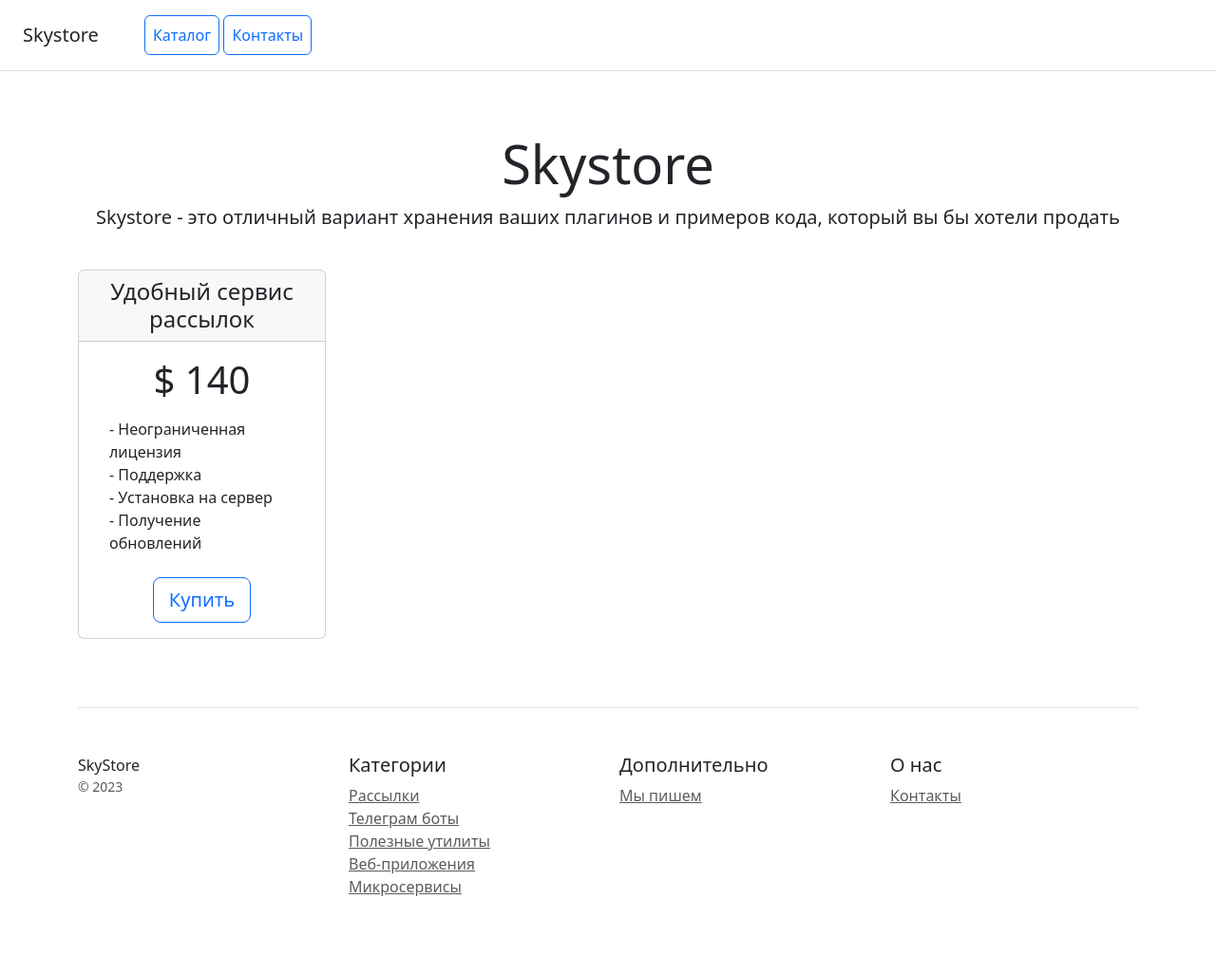
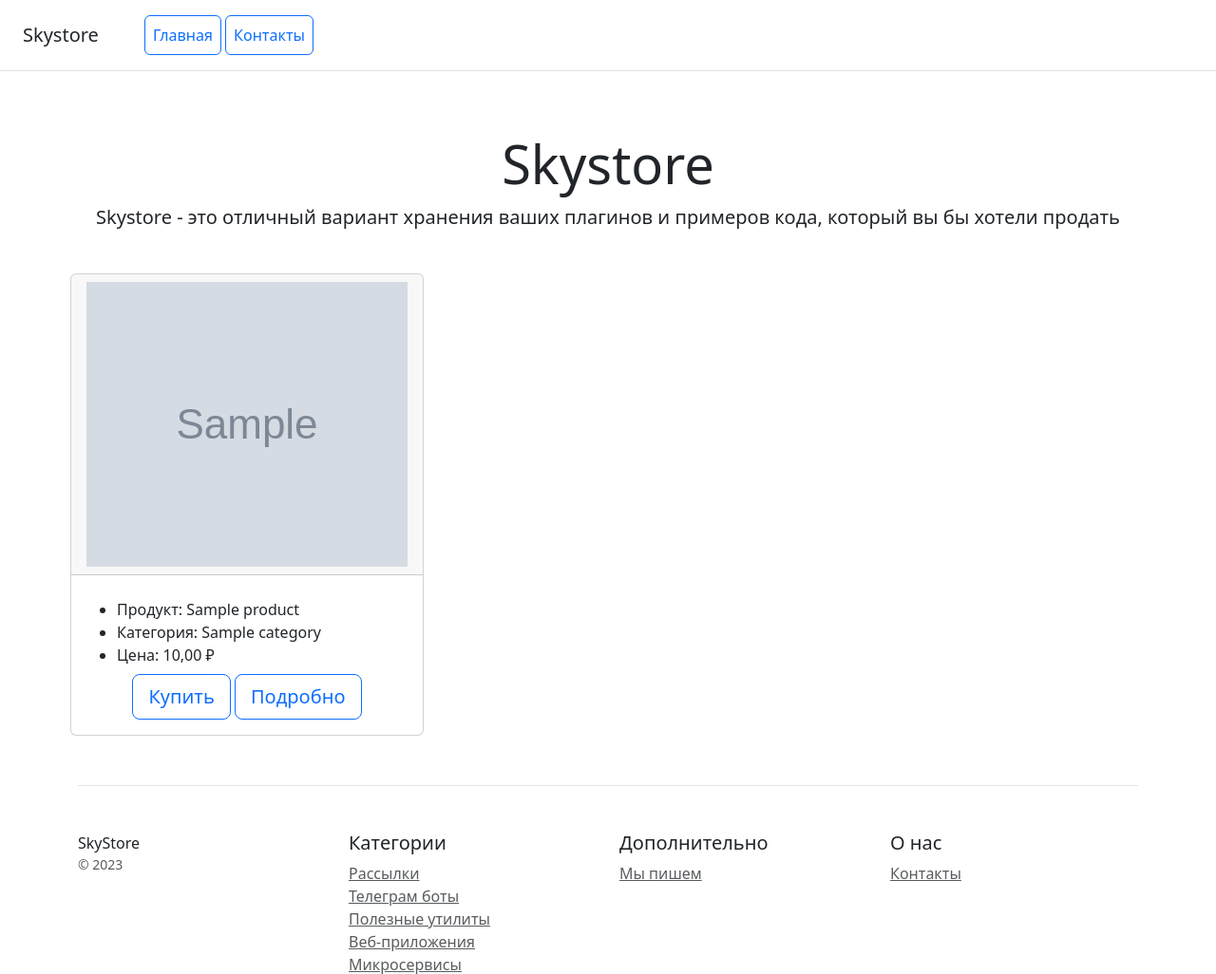
Before and after one commit to GSmagin/sky_Django, a Django app: page / in a window 1280 px wide. Shown: the top 1026 px of the page at 95% size. Before the commit the page ends 944 px from the top, so only its background shows below. Run offline with Django 5.2, Linux system fonts and the light colour scheme; tables that the repository leaves empty hold one stand-in row (values such as "Sample post"); grey boxes marked "Sample" are stand-in pictures; parts of the project's set-up code (start-up, migrations or seed data) failed here and were passed over; some libraries are stand-ins or nearby versions.

Commit message:
Добавлено фото, обрезка количества символов.

```diff
--- a/catalog/templates/catalog/contacts.html
+++ b/catalog/templates/catalog/contacts.html
@@ -5,13 +5,13 @@
     <meta charset="utf-8">
     <meta name="viewport" content="width=device-width, initial-scale=1">
     <title>Skystore</title>
-    <link href="{% static '/css/bootstrap.min.css'  %}" rel="stylesheet">
+    <link href="{% static 'css/bootstrap.min.css'  %}" rel="stylesheet">
 </head>
 <body>
 <div class="d-flex flex-column flex-md-row align-items-center p-3 px-md-4 mb-3 bg-white border-bottom box-shadow">
     <h5 class="my-0 mr-md-auto font-weight-normal">Skystore</h5>
     <nav class="ms-5">
-        <a class="p-2 btn btn-outline-primary" href="/home">Каталог</a>
+        <a class="p-2 btn btn-outline-primary" href="/">Каталог</a>
         <a class="p-2 btn btn-outline-primary" href="/contacts/">Контакты</a>
     </nav>
 </div>
@@ -101,6 +101,6 @@
     </footer>
 </div>
 
-<script src="{% static '/js/bootstrap.bundle.min.js' %}" crossorigin="anonymous"></script>
+<script src="{% static 'js/bootstrap.bundle.min.js' %}" crossorigin="anonymous"></script>
 </body>
 </html>
--- a/catalog/templates/catalog/home.html
+++ b/catalog/templates/catalog/home.html
@@ -1,17 +1,18 @@
 {% load static %}
+{% load my_tags %}
 <!doctype html>
 <html lang="ru">
 <head>
     <meta charset="utf-8">
     <meta name="viewport" content="width=device-width, initial-scale=1">
     <title>Skystore</title>
-    <link href="{% static '/css/bootstrap.min.css'  %}" rel="stylesheet">
+    <link href="{% static 'css/bootstrap.min.css'  %}" rel="stylesheet">
 </head>
 <body>
 <div class="d-flex flex-column flex-md-row align-items-center p-3 px-md-4 mb-3 bg-white border-bottom box-shadow">
     <h5 class="my-0 mr-md-auto font-weight-normal">Skystore</h5>
     <nav class="ms-5">
-        <a class="p-2 btn btn-outline-primary" href="/home">Каталог</a>
+        <a class="p-2 btn btn-outline-primary" href="/">Главная</a>
         <a class="p-2 btn btn-outline-primary" href="/contacts/">Контакты</a>
     </nav>
 </div>
@@ -23,24 +24,28 @@
 </div>
 
 <div class="container">
+
     <div class="row text-center">
-        <div class="col-3">
-            <div class="card mb-4 box-shadow">
-                <div class="card-header">
-                    <h4 class="my-0 font-weight-normal">Удобный сервис рассылок</h4>
+    {% for products in product %}
+        <div class="p-1 col-4">
+            <div class="card  mx-auto" >
+                <div class="card-header div-fixed-size">
+                    <img src="{{ products.image | media_files }}" class="img-fluid" style="height: 300px;" >
+<!--                   <h6 class="my-4 font-weight-normal">{{ products.name}}</h6>     width="300-->
                 </div>
                 <div class="card-body">
-                    <h1 class="card-title pricing-card-title">$ 140</h1>
-                    <ul class="list-unstyled mt-3 mb-4 text-start m-3">
-                        <li>- Неограниченная лицензия</li>
-                        <li>- Поддержка</li>
-                        <li>- Установка на сервер</li>
-                        <li>- Получение обновлений</li>
+<!--                    <h5 class="card-title pricing-card-title">{{ products.price }} ₽</h5> -->
+                    <ul class="mt-2 mb-2 text-start">
+                        <li>Продукт: {{ products.name | truncate_chars:30 }} </li>
+                        <li>Категория: {{ products.category.name | truncate_chars:30 }}</li>
+                        <li>Цена: {{ products.price }} ₽</li>
                     </ul>
                     <button type="button" class="btn btn-lg btn-block btn-outline-primary">Купить</button>
+                    <button type="button" class="btn btn-lg btn-block btn-outline-primary">Подробно</button>
                 </div>
             </div>
         </div>
+         {% endfor %}
     </div>
 
     <footer class="pt-4 my-md-5 pt-md-5 border-top">
@@ -75,6 +80,6 @@
     </footer>
 </div>
 
-<script src="{% static '/js/bootstrap.bundle.min.js' %}" crossorigin="anonymous"></script>
+<script src="{% static 'js/bootstrap.bundle.min.js' %}" crossorigin="anonymous"></script>
 </body>
 </html>
--- a/catalog/templates/catalog/product.html
+++ b/catalog/templates/catalog/product.html
@@ -5,7 +5,7 @@
     <meta charset="utf-8">
     <meta name="viewport" content="width=device-width, initial-scale=1">
     <title>Skystore</title>
-    <link href="{% static '/css/bootstrap.min.css' %}" rel="stylesheet">
+    <link href="{% static 'css/bootstrap.min.css' %}" rel="stylesheet">
 </head>
 <body>
 
@@ -36,6 +36,6 @@
     </div>
 </div>
 
-<script src="{% static '/js/bootstrap.bundle.min.js' %}" crossorigin="anonymous"></script>
+<script src="{% static 'js/bootstrap.bundle.min.js' %}" crossorigin="anonymous"></script>
 </body>
 </html>
--- /dev/null
+++ b/catalog/templatetags/my_tags.py
@@ -0,0 +1,16 @@
+from django import template
+
+register = template.Library()
+
+
+@register.filter()
+def media_files(path):
+    if path:
+        return f"media/{path}"
+    return "media/no_foto.jpg"
+
+@register.filter
+def truncate_chars(value, max_length):
+    if len(value) > max_length:
+        return value[:max_length] + '...'
+    return value
--- a/catalog/urls.py
+++ b/catalog/urls.py
@@ -3,7 +3,7 @@ from catalog.views import home, contacts, product
 from django.conf.urls.static import static
 
 urlpatterns = [
-    path('home/', home, name='home'),
+    path('', home, name='home'),
     path('contacts/', contacts, name='contacts'),
     path('product/', product, name='product'),
 ]
--- a/catalog/views.py
+++ b/catalog/views.py
@@ -1,10 +1,14 @@
 from django.shortcuts import render
+
+from catalog.models import Product
 
 
 # Create your views here.
 
 def home(request):
-    return render(request, 'catalog/home.html')
+    product_list = Product.objects.all()
+    context = {"product": product_list}
+    return render(request,  'catalog/home.html', context)
 
 
 def contacts(request):
--- a/config/settings.py
+++ b/config/settings.py
@@ -133,4 +133,4 @@ STATICFILES_DIRS = (
 DEFAULT_AUTO_FIELD = 'django.db.models.BigAutoField'
 
 MEDIA_URL = '/media/'
-MEDIA_ROOT = os.path.join(BASE_DIR, 'catalog/media')
+MEDIA_ROOT = os.path.join(BASE_DIR, 'media')
```
Also changed, not shown: catalog/templatetags/__init__.py (added), media/no_foto.jpg (added).
